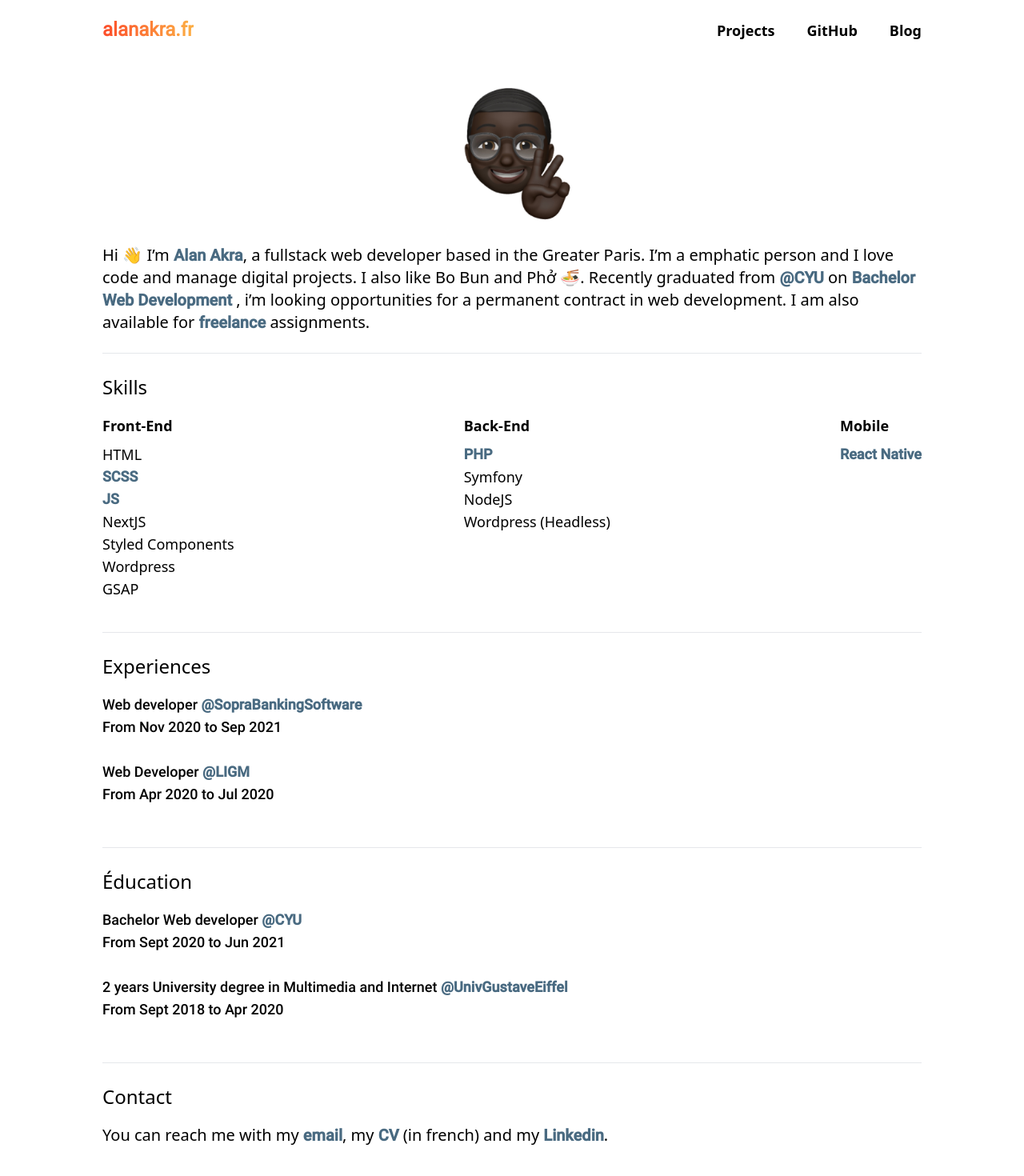
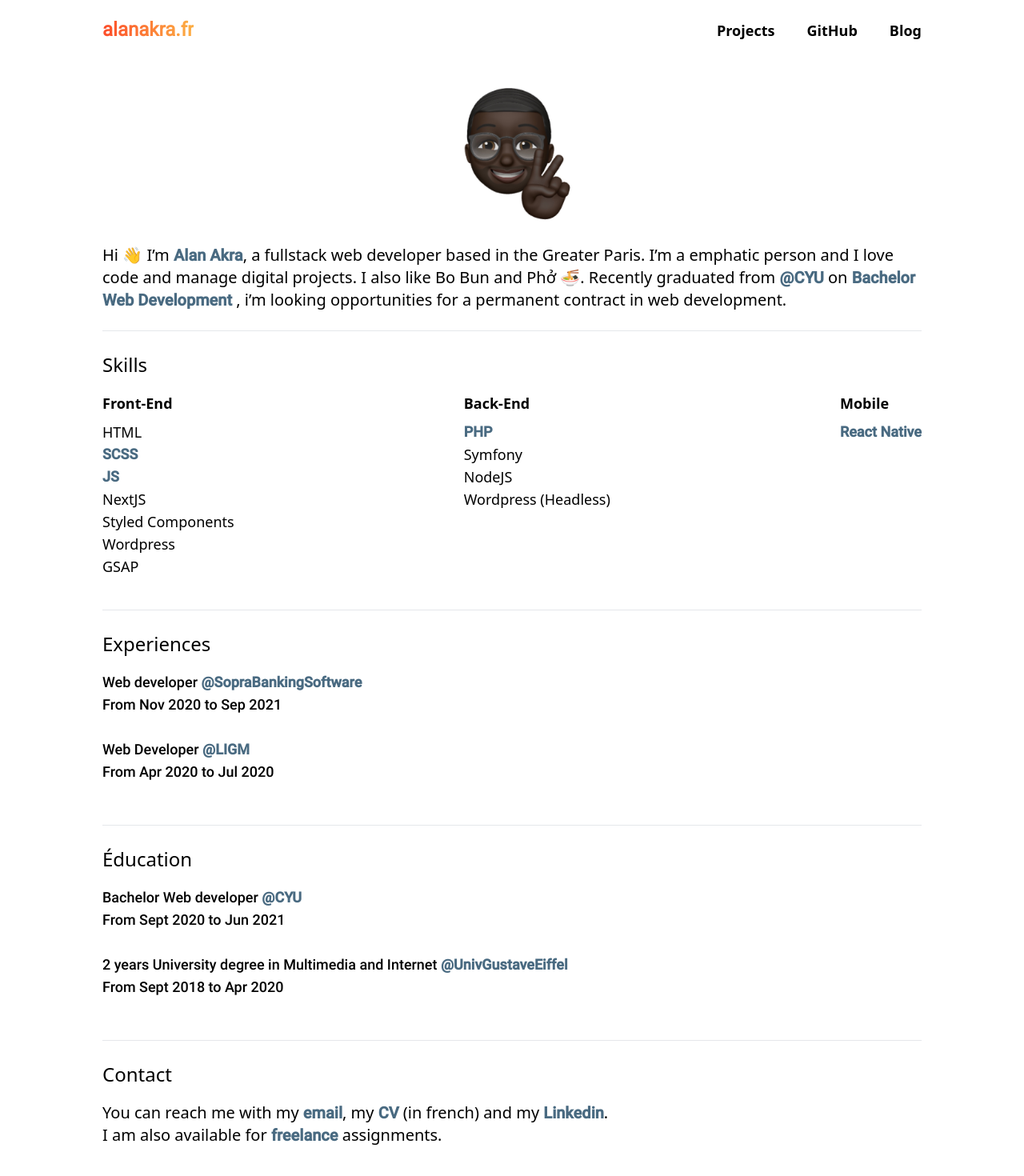
Before and after one commit to alanakra/alan-web, a Next.js app: page / in a window 1280 px wide. Shown: the top 1470 px of the page at 80% size. Built offline with nearby package versions, Linux system fonts and the light colour scheme.

Commit message:
Freelance message on bottom of page

```diff
--- a/pages/index.js
+++ b/pages/index.js
@@ -63,8 +63,7 @@ function About() {
       />
     </div>
 
-    <p className="text-xl mb-4">Hi 👋 I’m <a href="https://www.linkedin.com/in/alanakra/" className="link-color">Alan Akra</a>, a fullstack web developer based in the Greater Paris. I’m a emphatic person and I love code and manage digital projects. I also like Bo Bun and Phở 🍜. Recently graduated from <a href="http://cyu.fr" className="link-color">@CYU</a> on <a href="http://lp-dw.fr" className="link-color">Bachelor Web Development</a> , i’m looking opportunities for a permanent contract in web development.
-I am also available for <a href="https://www.malt.fr/profile/alanakra" className="link-color">freelance</a> assignments.</p>
+    <p className="text-xl mb-4">Hi 👋 I’m <a href="https://www.linkedin.com/in/alanakra/" className="link-color">Alan Akra</a>, a fullstack web developer based in the Greater Paris. I’m a emphatic person and I love code and manage digital projects. I also like Bo Bun and Phở 🍜. Recently graduated from <a href="http://cyu.fr" className="link-color">@CYU</a> on <a href="http://lp-dw.fr" className="link-color">Bachelor Web Development</a> , i’m looking opportunities for a permanent contract in web development.</p>
 
     <hr/>
 
@@ -138,7 +137,9 @@ I am also available for <a href="https://www.malt.fr/profile/alanakra" className
     <hr/>
 
     <h2 className="subtitle-page">Contact</h2>
-    <p className="text-xl mb-6">You can reach me with my <a href="mailto:alanakra@hotmail.fr" className="link-color">email</a>, my <a href="/cv.pdf" className="link-color">CV</a> (in french) and my <a href="https://www.linkedin.com/in/alanakra/" className="link-color">Linkedin</a>.</p>
+    <p className="text-xl mb-6">You can reach me with my <a href="mailto:alanakra@hotmail.fr" className="link-color">email</a>, my <a href="/cv.pdf" className="link-color">CV</a> (in french) and my <a href="https://www.linkedin.com/in/alanakra/" className="link-color">Linkedin</a>.<br/>
+    I am also available for <a href="https://www.malt.fr/profile/alanakra" className="link-color">freelance</a> assignments.
+    </p>
 
   </div>
  );
```
